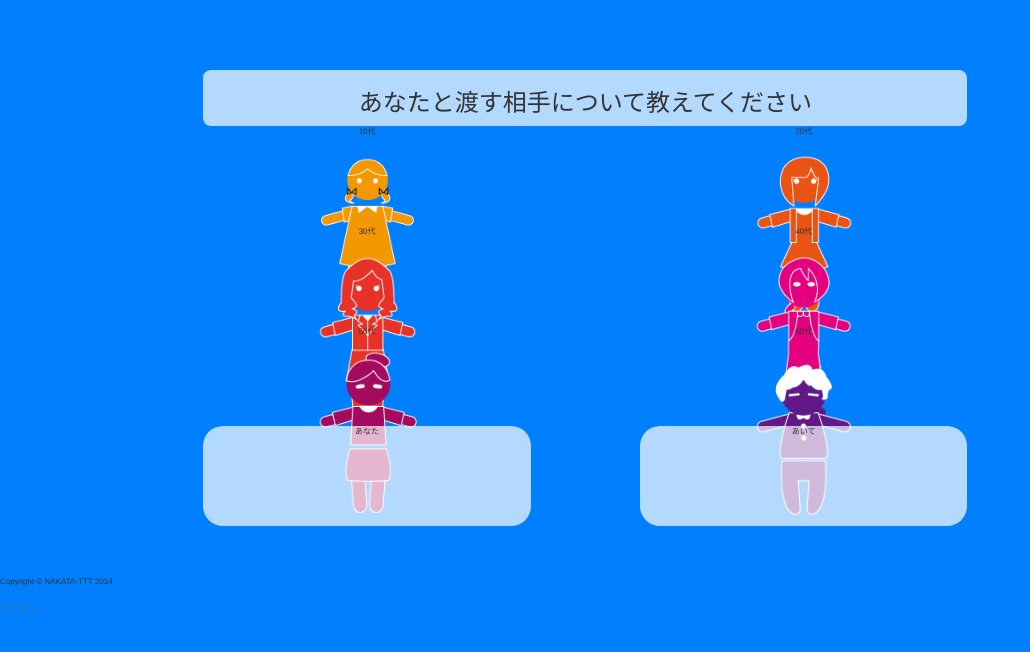
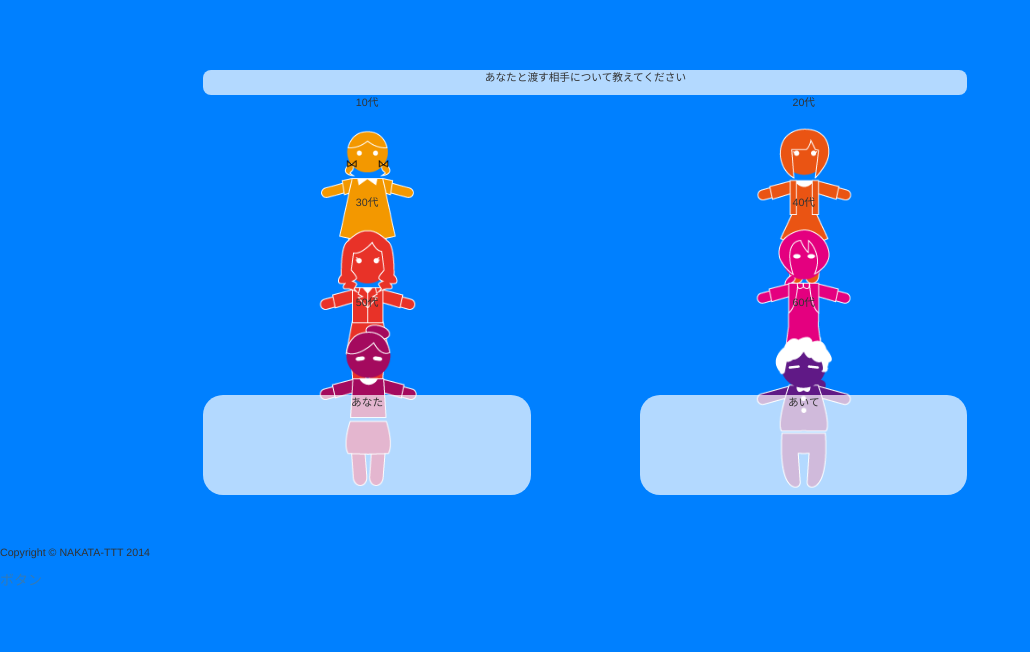
Before and after one commit to tsubohiro/DoreKoreKobe, a plain HTML site: page index.html in a window 1280 px wide. Shown: the whole page, without its empty margins (0-1030 px from the left). Drawn offline with nearby package versions, Linux system fonts and the light colour scheme.

Commit message:
changed font size

```diff
--- a/index.html
+++ b/index.html
@@ -34,7 +34,7 @@ body{
 
 p{
 	font-weight: 400;
-	font-size: 6pt;
+	font-size: 8pt;
 
 }
 .hako1,.hako2{
@@ -77,7 +77,7 @@ $(function() {
 			<div class="row">
 				<div class="col-xs-2"></div>
 				<div align="center" class="col-xs-7 titlebox">
-					<h3>あなたと渡す相手について教えてください</h3>
+					<p>あなたと渡す相手について教えてください</p>
 				</div>
 				<div class="col-xs-2"></div>
 			</div>
```
